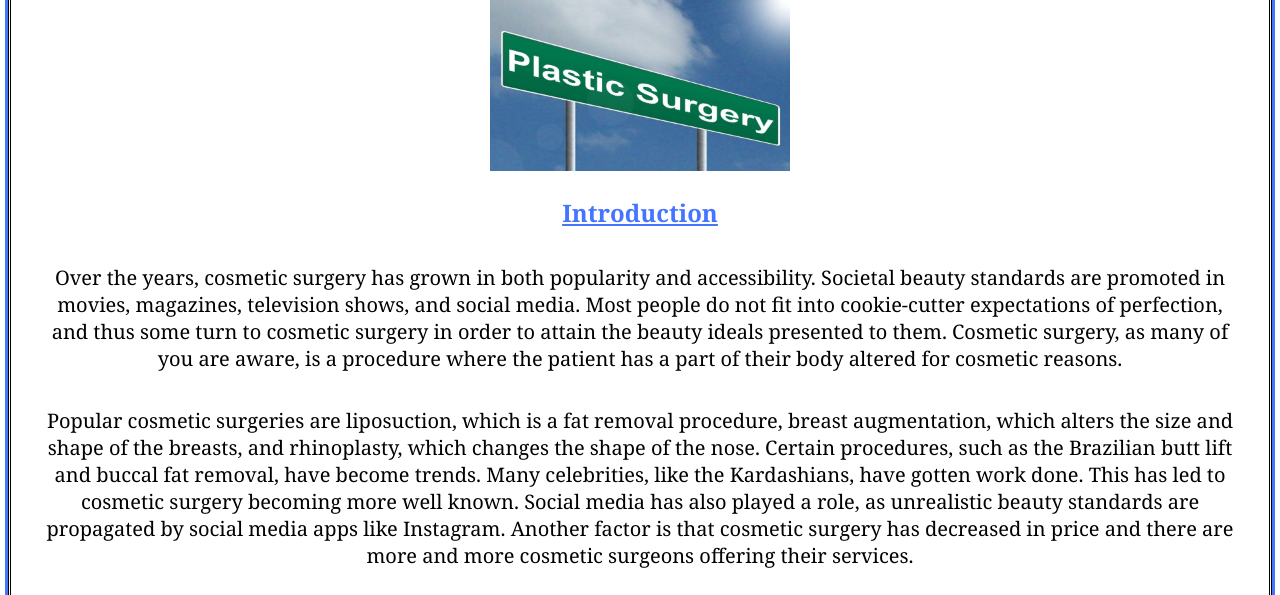
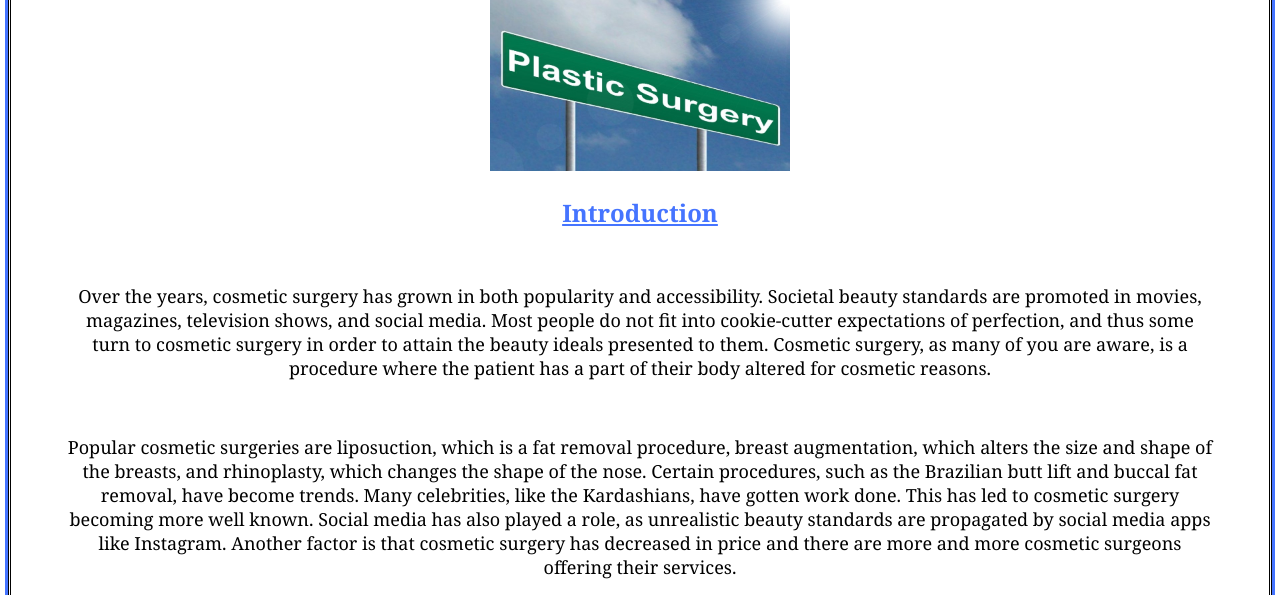
Before and after one commit to savannah7704/research-project-cw2, a plain HTML site: page index.html in a window 1280 px wide. Shown: the part 205-800 px from the top of the page. Drawn offline with Linux system fonts and the light colour scheme.

Commit message:
Update files.

```diff
--- a/index.css
+++ b/index.css
@@ -10,9 +10,9 @@ body{font-family: Cambria;
 }
 
 p {
-    margin: 35px;
+    margin: 55px;
     text-align: center;
-    font-size: 20px;
+    font-size: 18px;
 }
 
 h2{
```
